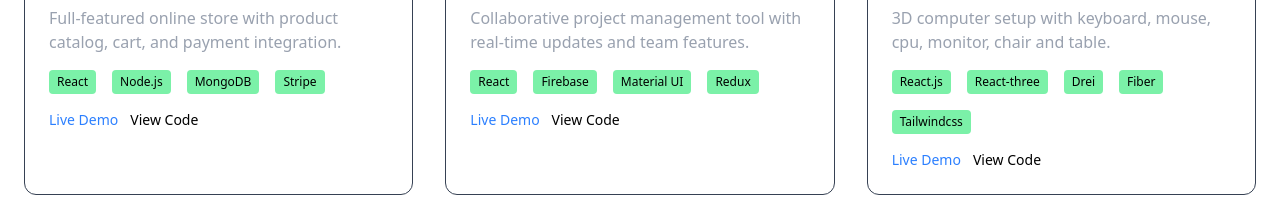
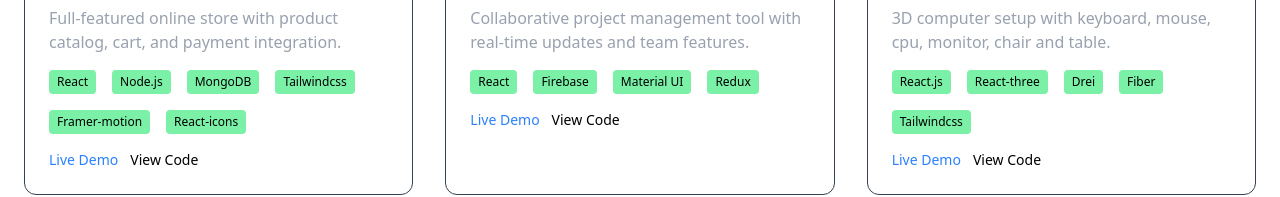
Before and after one commit to Mahadev422/Portfolio, a React (Vite) app: page / in a window 1280 px wide. Shown: the part 3169-3366 px from the top of the page. Built offline with nearby package versions, Linux system fonts and the light colour scheme.

Commit message:
e-commerce

```diff
--- a/src/components/portfolio/Project.jsx
+++ b/src/components/portfolio/Project.jsx
@@ -8,10 +8,10 @@ const Project = () => {
     title: "E-commerce Platform",
     description:
       "Full-featured online store with product catalog, cart, and payment integration.",
-    tech: ["React", "Node.js", "MongoDB", "Stripe"],
+    tech: ["React", "Node.js", "MongoDB", "Tailwindcss", "Framer-motion", "React-icons"],
     image: "/Portfolio/project.png",
-    demoUrl: "#",
-    codeUrl: "#",
+    demoUrl: "https://mahadev422.github.io/e-commerce/",
+    codeUrl: "https://github.com/Mahadev422/e-commerce.git",
   },
   {
     title: "Task Management App",
```
